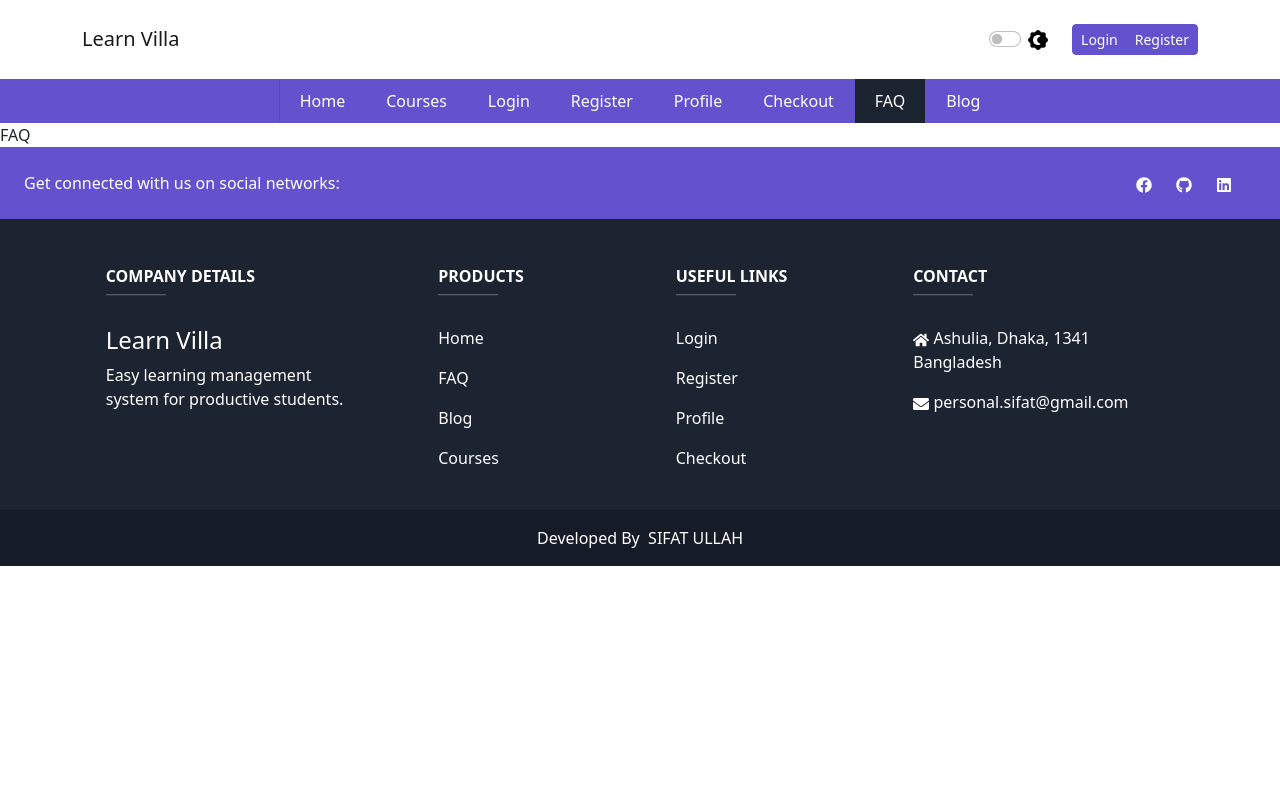
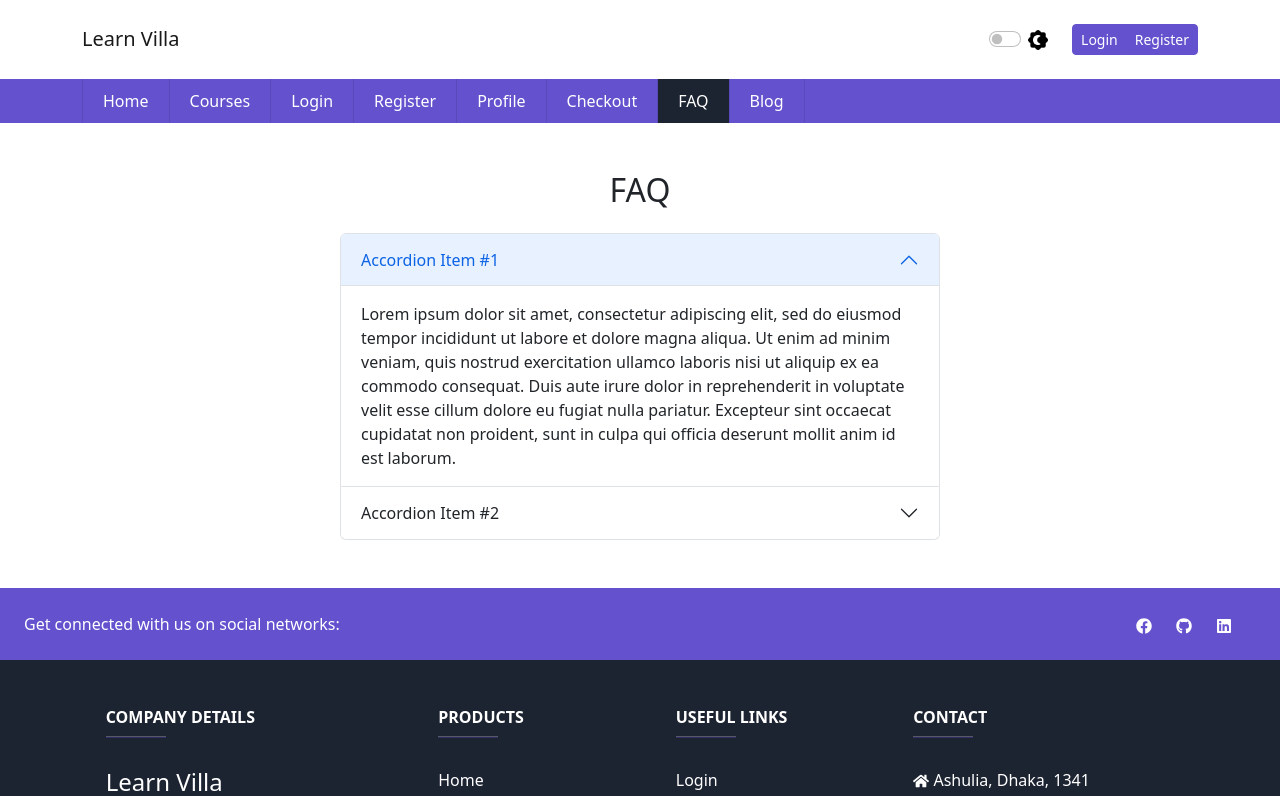
Before and after one commit to sifatullahsu/learn-villa-client, a React (Create React App) app: page /faq in a window 1280 px wide. Shown: the top 796 px of the page. Built offline with nearby package versions, Linux system fonts and the light colour scheme; no server answers.

Commit message:
FAQ and Blog Page

```diff
--- a/src/App.css
+++ b/src/App.css
@@ -5,7 +5,7 @@ header .navbar {
 header nav a.nav-link {
   color: #fff;
   padding: 10px 20px !important;
-  border-right: 1px solid #6351CE;
+  border-right: 1px solid #5a49ba;
 }
 
 header nav a.nav-link:first-child {
--- a/src/components/AlreadyLoggedIn.js
+++ b/src/components/AlreadyLoggedIn.js
@@ -7,7 +7,7 @@ const AlreadyLoggedIn = () => {
       <img src='./images/correct.png' width='80px' alt="" />
       <div>
         <h5 className="">You already logged in</h5>
-        <p className="card-text">With supporting text below as a natural lead-in to additional content.</p>
+        <p className="card-text">You have already logged into the application. </p>
         <Link to="/profile" className="btn btn-primary">Visit Profile</Link>
       </div>
     </div>
--- a/src/components/Footer.js
+++ b/src/components/Footer.js
@@ -74,8 +74,9 @@ const Footer = () => {
             style={{ backgroundColor: 'rgba(0, 0, 0, 0.2)' }}
           >
             Developed By &nbsp;
-            <Link className="text-white" to="https://www.sifatullahsu.com/"
-            >SIFAT ULLAH</Link>
+            <a href="https://www.sifatullahsu.com/" target="_blank" rel="noreferrer" className="text-white">
+              SIFAT ULLAH
+            </a>
           </div>
         </div>
 
--- a/src/components/Header.js
+++ b/src/components/Header.js
@@ -58,7 +58,7 @@ const Header = () => {
 
           </div>
           <div style={{ backgroundColor: 'rgb(99, 81, 206)' }}>
-            <Navbar.Collapse className='container justify-content-center' id="header-navbar-nav">
+            <Navbar.Collapse className='container justify-content-start' id="header-navbar-nav">
               <Nav>
                 <NavLink
                   className={({ isActive }) => isActive && location === '/' ? 'nav-link active' : 'nav-link'}
--- /dev/null
+++ b/src/pages/BlogPage.js
@@ -0,0 +1,29 @@
+import React from 'react';
+
+const BlogPage = () => {
+  return (
+    <div className='container my-5'>
+      <div style={{ maxWidth: '600px', margin: '0 auto' }}>
+        <h2 className='text-center mb-4'>Blog Posts</h2>
+        <div className='blog-card mb-5'>
+          <h5>What is cors?</h5>
+          <p>Lorem ipsum dolor sit amet consectetur adipisicing elit. Aperiam architecto obcaecati nihil consectetur iusto amet sunt et vero, vel optio.</p>
+        </div>
+        <div className='blog-card mb-5'>
+          <h5>Why are you using firebase? What other options do you have to implement authentication?</h5>
+          <p>Lorem ipsum dolor sit amet consectetur adipisicing elit. Aperiam architecto obcaecati nihil consectetur iusto amet sunt et vero, vel optio.</p>
+        </div>
+        <div className='blog-card mb-5'>
+          <h5>How does the private route work?</h5>
+          <p>Lorem ipsum dolor sit amet consectetur adipisicing elit. Aperiam architecto obcaecati nihil consectetur iusto amet sunt et vero, vel optio.</p>
+        </div>
+        <div className='blog-card mb-5'>
+          <h5>What is Node? How does Node work?</h5>
+          <p>Lorem ipsum dolor sit amet consectetur adipisicing elit. Aperiam architecto obcaecati nihil consectetur iusto amet sunt et vero, vel optio.</p>
+        </div>
+      </div>
+    </div>
+  );
+};
+
+export default BlogPage;
--- a/src/pages/CoursesPage.js
+++ b/src/pages/CoursesPage.js
@@ -7,11 +7,12 @@ const CoursesPage = () => {
 
   return (
     <div className="container">
-      <div className="row py-5">
-        <div className="col-lg-9">
+      <div className="row">
+        <div className="col-lg-9 py-5 pe-5">
+          <h2 className='mb-4'>Our Courses</h2>
           <Courses courses={courses}></Courses>
         </div>
-        <div className="col-lg-3 bg-info">col-3</div>
+        <div className="col-lg-3" style={{ backgroundColor: 'rgb(28, 35, 49)' }}>col-3</div>
       </div>
     </div>
   );
--- /dev/null
+++ b/src/pages/FaqPage.js
@@ -0,0 +1,40 @@
+import React from 'react';
+import { Accordion } from 'react-bootstrap';
+
+const FaqPage = () => {
+  return (
+    <div className='container my-5'>
+      <div style={{ maxWidth: '600px', margin: '0 auto' }}>
+        <h2 className='text-center mb-4'>FAQ</h2>
+        <Accordion defaultActiveKey="0">
+          <Accordion.Item eventKey="0">
+            <Accordion.Header>Accordion Item #1</Accordion.Header>
+            <Accordion.Body>
+              Lorem ipsum dolor sit amet, consectetur adipiscing elit, sed do
+              eiusmod tempor incididunt ut labore et dolore magna aliqua. Ut enim ad
+              minim veniam, quis nostrud exercitation ullamco laboris nisi ut
+              aliquip ex ea commodo consequat. Duis aute irure dolor in
+              reprehenderit in voluptate velit esse cillum dolore eu fugiat nulla
+              pariatur. Excepteur sint occaecat cupidatat non proident, sunt in
+              culpa qui officia deserunt mollit anim id est laborum.
+            </Accordion.Body>
+          </Accordion.Item>
+          <Accordion.Item eventKey="1">
+            <Accordion.Header>Accordion Item #2</Accordion.Header>
+            <Accordion.Body>
+              Lorem ipsum dolor sit amet, consectetur adipiscing elit, sed do
+              eiusmod tempor incididunt ut labore et dolore magna aliqua. Ut enim ad
+              minim veniam, quis nostrud exercitation ullamco laboris nisi ut
+              aliquip ex ea commodo consequat. Duis aute irure dolor in
+              reprehenderit in voluptate velit esse cillum dolore eu fugiat nulla
+              pariatur. Excepteur sint occaecat cupidatat non proident, sunt in
+              culpa qui officia deserunt mollit anim id est laborum.
+            </Accordion.Body>
+          </Accordion.Item>
+        </Accordion>
+      </div>
+    </div>
+  );
+};
+
+export default FaqPage;
--- a/src/router/router.js
+++ b/src/router/router.js
@@ -2,8 +2,10 @@ import Error from "../components/Error";
 import { coursesLoader } from "../dataLoader/coursesLoader";
 import { getCourse } from "../dataLoader/getCourse";
 import Main from "../layouts/Main";
+import BlogPage from "../pages/BlogPage";
 import CheckoutPage from "../pages/CheckoutPage";
 import CoursesPage from "../pages/CoursesPage";
+import FaqPage from "../pages/FaqPage";
 import HomePage from "../pages/HomePage";
 import LoginPage from "../pages/LoginPage";
 import ProfilePage from "../pages/ProfilePage";
@@ -50,11 +52,11 @@ export const router = createBrowserRouter([
       },
       {
         path: '/faq',
-        element: <div>FAQ</div>
+        element: <FaqPage></FaqPage>
       },
       {
         path: '/blog',
-        element: <div>Blog</div>
+        element: <BlogPage></BlogPage>
       },
       {
         path: '*',
```
